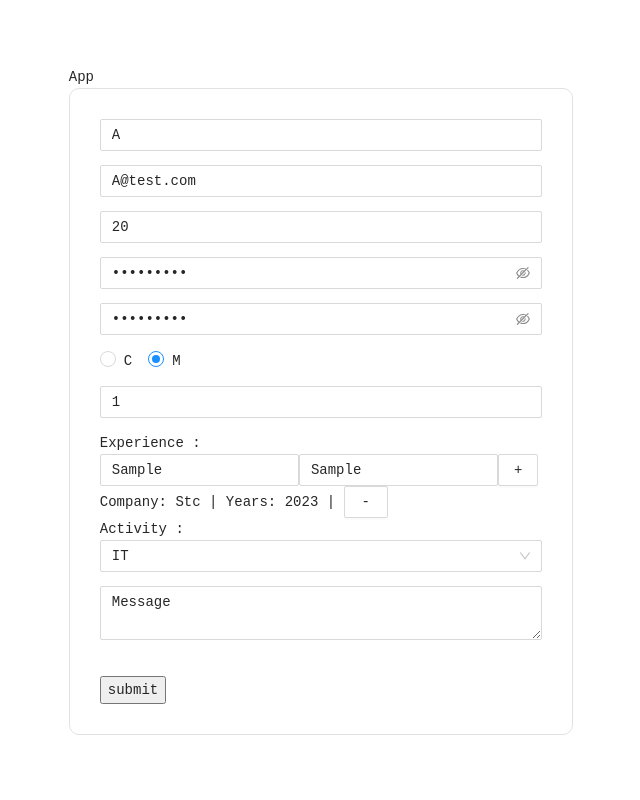
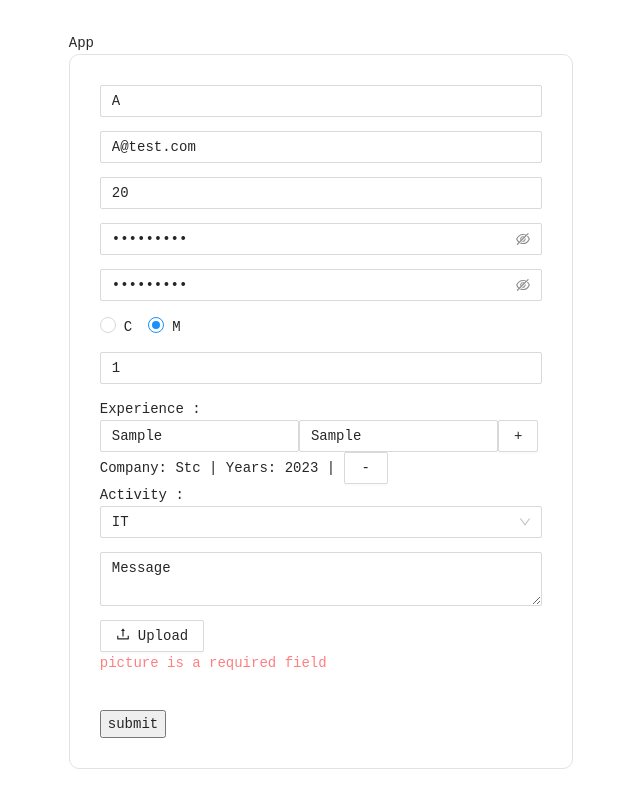
Before and after one commit to Aminefilaliansari/React-HookForm, a React (Vite) app: page / in a window 1280 px wide. Both pictures are taken after typing "Sample", "Sample" into the empty fields and a click on the input "submit". Shown: the whole page, without its empty margins (319-959 px from the left). Built offline with nearby package versions, Linux system fonts and the light colour scheme.

Commit message:
add upload picture

```diff
--- a/src/components/FormAdmin.jsx
+++ b/src/components/FormAdmin.jsx
@@ -1,9 +1,10 @@
-import { Button, Input, InputNumber, Radio, Select } from "antd";
+import { Button, Input, InputNumber, Radio, Select, Upload } from "antd";
 import { useForm, Controller, useFieldArray } from "react-hook-form";
 import { yupResolver } from "@hookform/resolvers/yup";
 import { schema } from "../validators/schema";
 import ExperienceForm from "./ExperienceForm";
 import TextArea from "antd/lib/input/TextArea";
+import { UploadOutlined } from "@ant-design/icons/lib/icons";
 
 export default function FormAdmin() {
   const {
@@ -33,15 +34,14 @@ export default function FormAdmin() {
     name: "Experience",
   });
 
-  const onSubmit = (formData) => {
-    console.log("formData", formData);
+  const onSubmit = (data) => {
+    console.log("data:", data);
     reset();
   };
 
   return (
     <div id="FormAdmin">
       <form onSubmit={handleSubmit(onSubmit)}>
-
         <div className="input-wrapper">
           <Controller
             name="Name"
@@ -189,6 +189,28 @@ export default function FormAdmin() {
           <p role="alert">{errors.Comment?.message}</p>
         </div>
 
+        <div className="input-wrapp">
+          <Controller
+            name="picture"
+            control={control}
+            render={({ field: { value, onChange } }) => (
+              <Upload
+                beforeUpload={() => false}
+                accept=".jpg,.png"
+                maxCount={1}
+                onChange={(info) => {
+                    onChange(info.fileList);
+                  }
+                }
+                fileList={value}
+              >
+                <Button icon={<UploadOutlined />}>Upload</Button>
+              </Upload>
+            )}
+          />
+          {errors.picture && <p role="alert">{errors.picture.message}</p>}
+        </div>
+
         <br />
         <input type="submit" value="submit" />
 
--- a/src/validators/schema.jsx
+++ b/src/validators/schema.jsx
@@ -31,7 +31,15 @@ export const schema = yup
         })
       )
       .min(1, "Expereince === 0 "),
-
     Activity: yup.string().required(),
+    picture: yup
+      .mixed()
+      .required()
+      .test("fileFormat", "Only JPG or PNG files are allowed", (value) => {
+        return value && ["image/jpeg", "image/png"].includes(value[0].type);
+      })
+      .test("fileSize", "The file is too large", (value) => {
+        return value && value[0].size <= 1048576; // 1MB
+      }),
   })
   .required();
```
